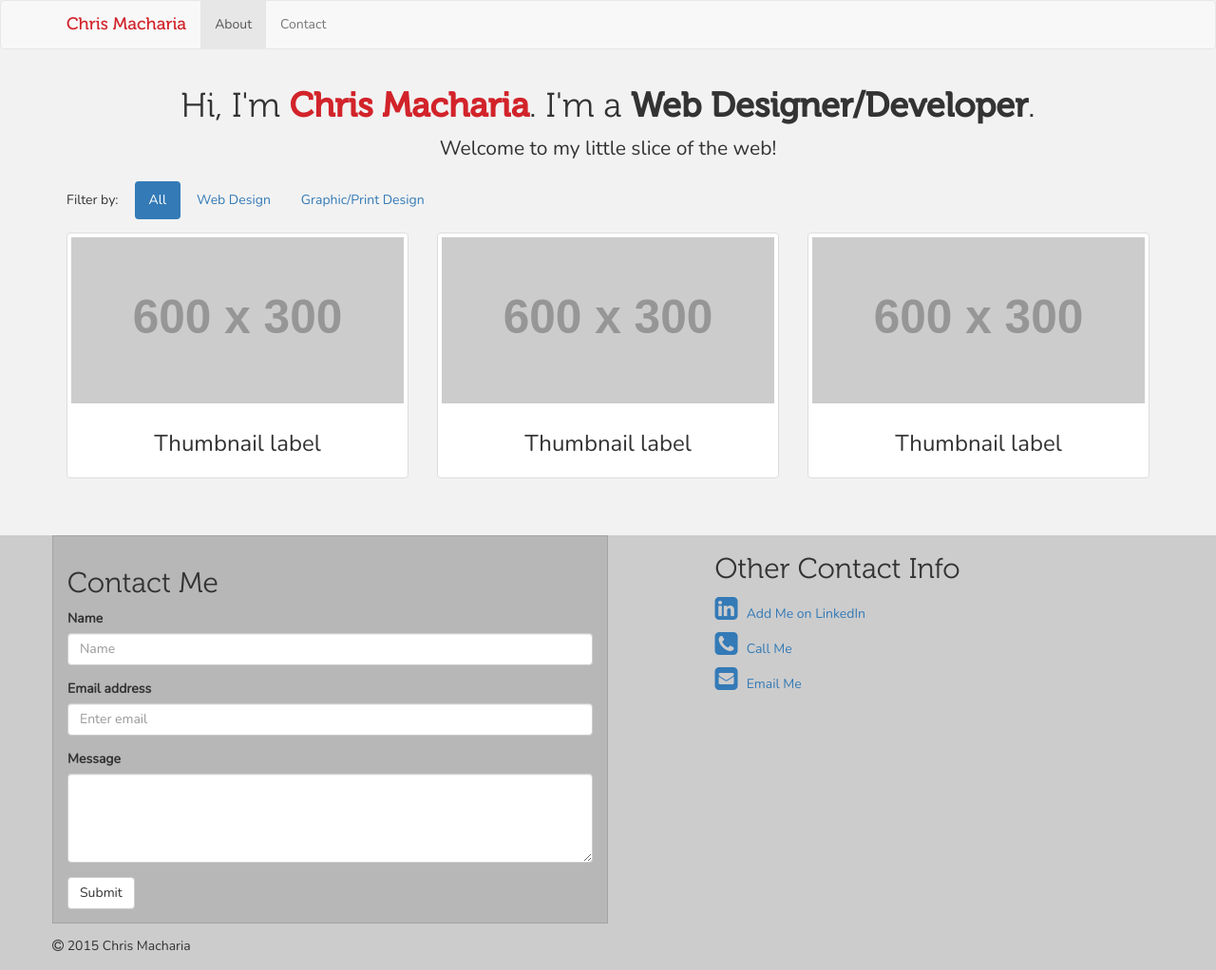
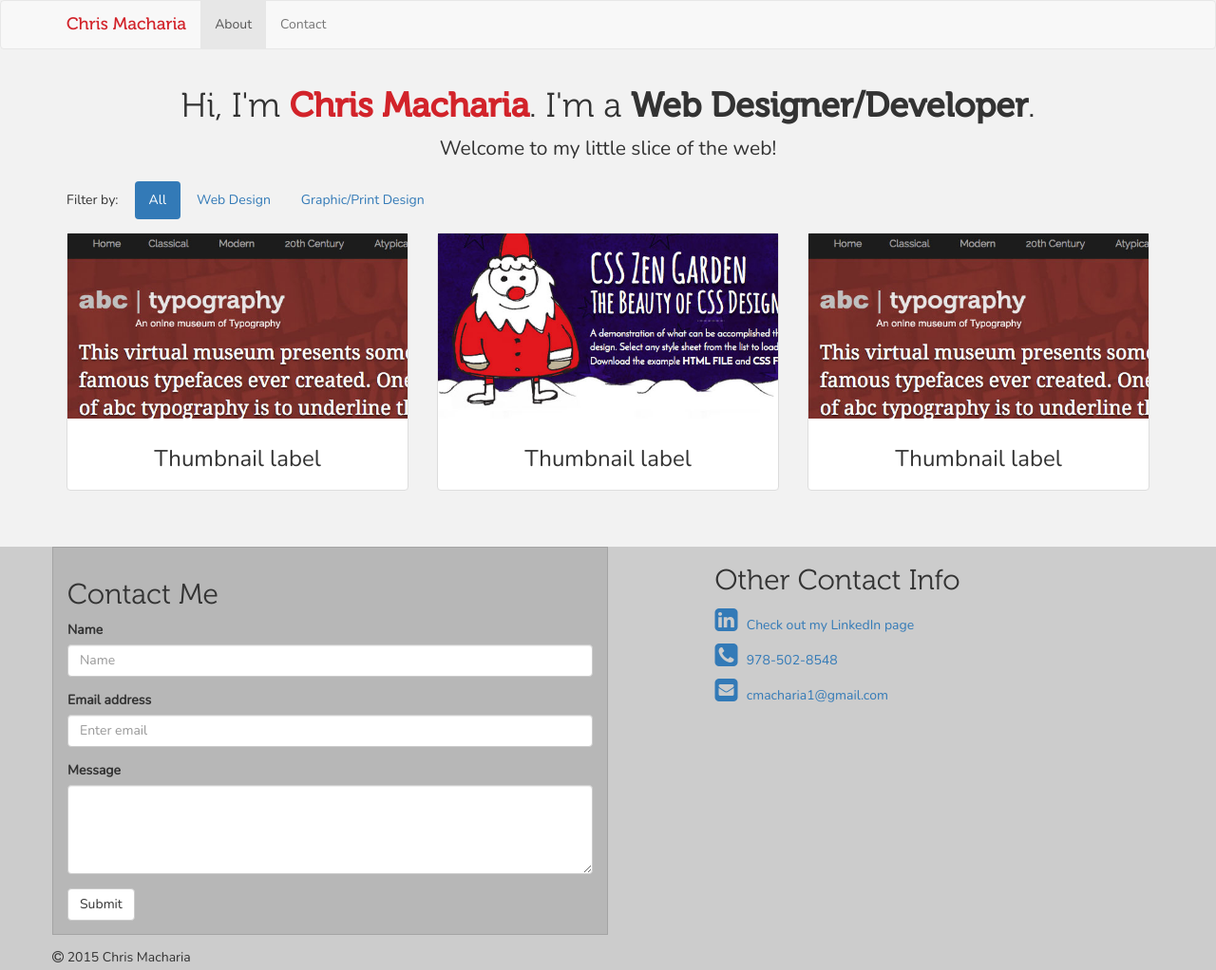
Before and after one commit to cmacharia/portfolio_reboot, a plain HTML site: page index.html in a window 1280 px wide. Shown: the top 1022 px of the page at 95% size. Drawn offline with nearby package versions, Linux system fonts and the light colour scheme; placeholder pictures from the web are drawn by us.

Commit message:
homepage image updates and testing

```diff
--- a/css/styles.css
+++ b/css/styles.css
@@ -41,3 +41,14 @@ footer .copyright { padding: 1em 0;}
 .other-contact a { display:  block; margin-bottom: .5em; }
 .other-contact .fa-2x { margin-right:  .2em;}
 .contact-form { padding-top:  1em; padding-bottom: 1em; background: #b7b7b7; border: 1px solid #a4a4a4;}
+.showcase-gallery .thumbnail { padding: 0px;}
+
+
+@media screen and (min-device-width : 550px) and (max-width: 768px) {
+ .showcase-gallery { margin: 0 100px;}
+}
+
+@media screen and (max-device-width : 550px){
+  .showcase-gallery { margin: 0 15px;}
+
+}
--- a/index.html
+++ b/index.html
@@ -75,7 +75,7 @@
                 <div class="row showcase-gallery">
                     <a href="" class="col-sm-6 col-md-4 web">
                       <div class="thumbnail text-center">
-                        <img src="http://placehold.it/600x300" alt="...">
+                        <img src="img/abc-home-thumb.jpg" alt="...">
                         <div class="caption">
                           <h3>Thumbnail label</h3>
                         </div>
@@ -83,7 +83,7 @@
                     </a>
                     <a href="" class="col-sm-6 col-md-4 web">
                       <div class="thumbnail text-center">
-                        <img src="http://placehold.it/600x300" alt="...">
+                        <img src="img/css-zen-home-thumb.jpg" alt="...">
                         <div class="caption">
                           <h3>Thumbnail label</h3>
                         </div>
@@ -91,7 +91,7 @@
                     </a>
                     <a href="" class="col-sm-6 col-md-4 graphic">
                       <div class="thumbnail text-center">
-                        <img src="http://placehold.it/600x300" alt="...">
+                        <img src="img/abc-home-thumb.jpg" alt="...">
                         <div class="caption">
                           <h3>Thumbnail label</h3>
                         </div>
@@ -124,9 +124,9 @@
                     </div>
                     <div class="col-md-5 col-md-offset-1 other-contact">
                         <h2>Other Contact Info</h2>
-                        <a href=" http://www.linkedin.com/pub/christopher-macharia/52/18a/278/" target="_blank"><i class="fa fa-linkedin-square fa-2x"></i> Add Me on LinkedIn</a>
-                        <a  href="tel://1-978-502-8548"><i class="fa fa-phone-square fa-2x"></i> Call Me</a>
-                        <a href="mailto:cmacharia1@gmail.com"><i class="fa fa-envelope-square fa-2x"></i> Email Me</a>
+                        <a href=" http://www.linkedin.com/pub/christopher-macharia/52/18a/278/" target="_blank"><i class="fa fa-linkedin-square fa-2x"></i> Check out my LinkedIn page</a>
+                        <a  href="tel://1-978-502-8548"><i class="fa fa-phone-square fa-2x"></i> 978-502-8548</a>
+                        <a href="mailto:cmacharia1@gmail.com"><i class="fa fa-envelope-square fa-2x"></i> cmacharia1@gmail.com</a>
 
 
                     </div>
```
Also changed, not shown: img/abc-home-thumb.jpg (added), img/css-zen-home-thumb.jpg (added).
